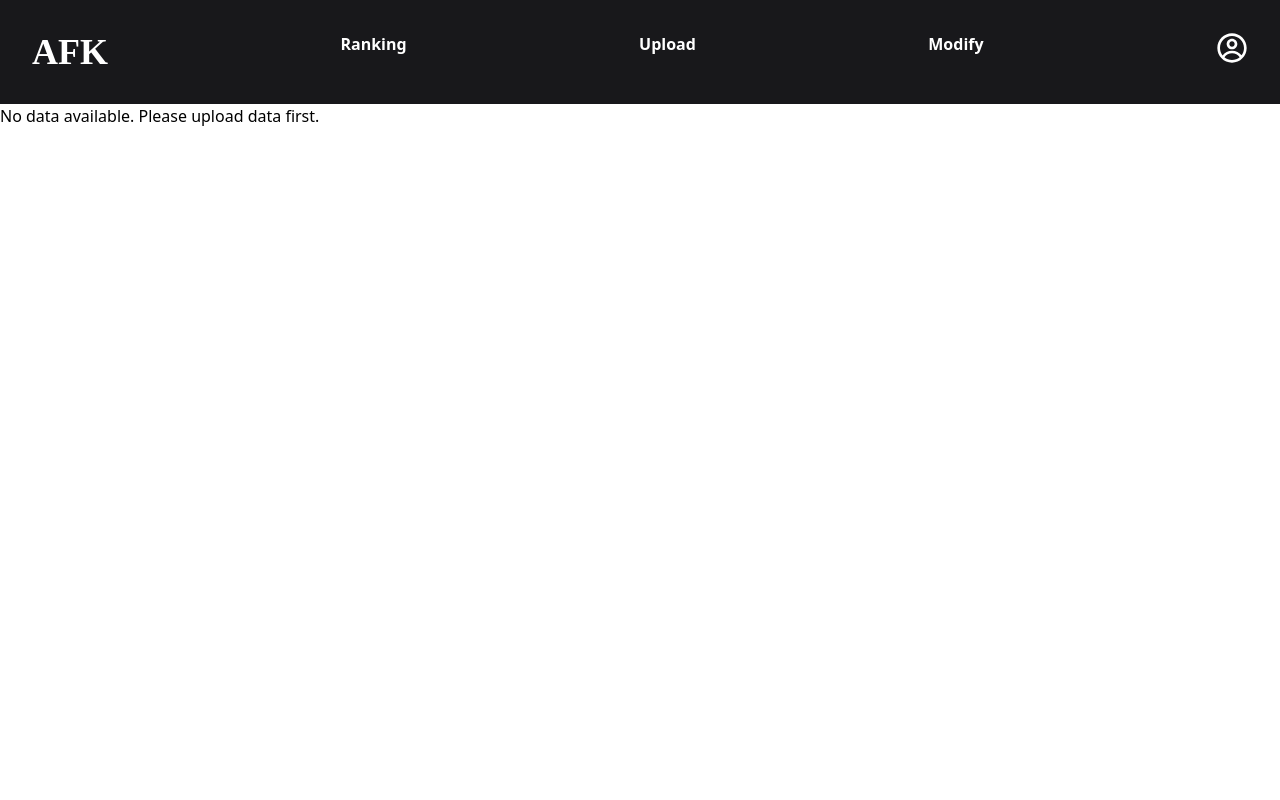
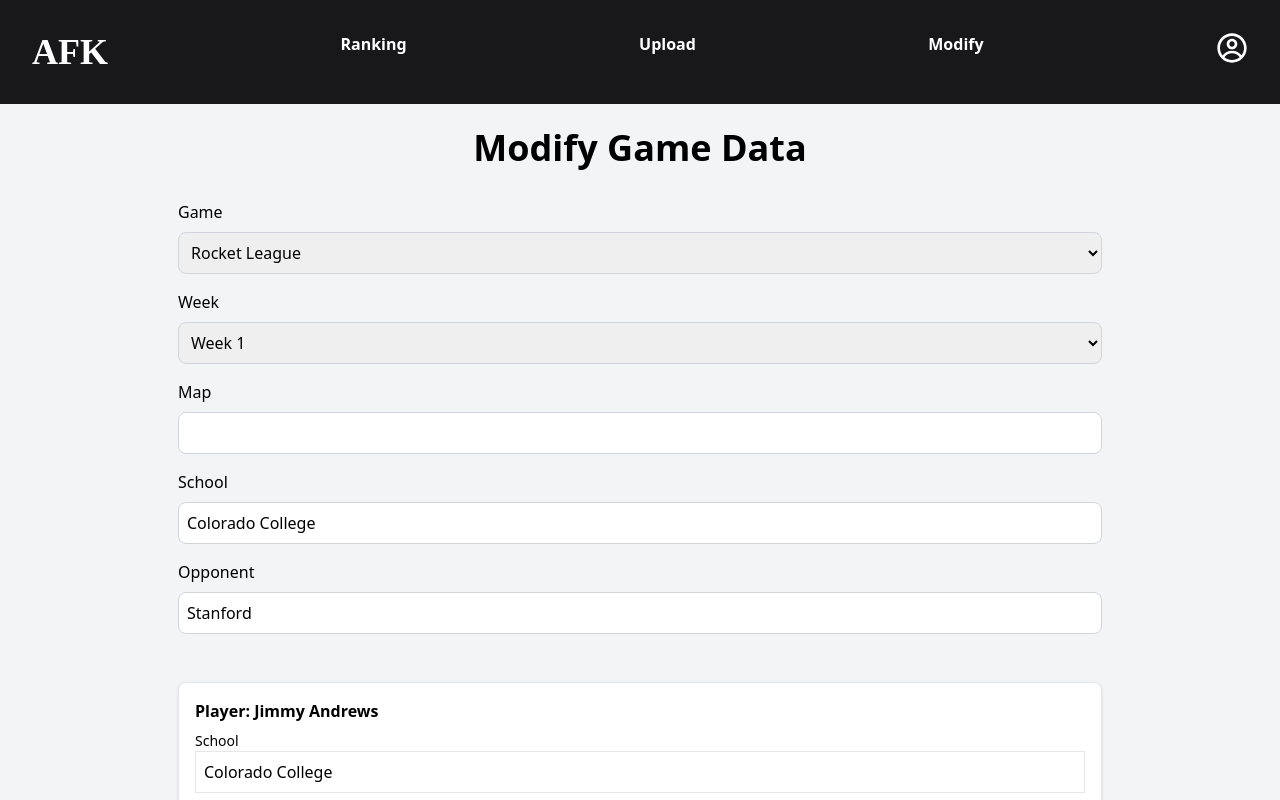
Before and after one commit to shamdeed30/afk_hosting, a React (Create React App) app in the folder frontend/: page /modify in a window 1280 px wide. Shown: the top 800 px of the page. Built offline with nearby package versions, Linux system fonts and the light colour scheme; a web font is replaced by a local one.

Commit message:
Update ModifyPage.jsx

```diff
--- a/frontend/src/components/ModifyPage.jsx
+++ b/frontend/src/components/ModifyPage.jsx
@@ -15,7 +15,34 @@ const ModifyPage = () => {
     players: {},
   };
 
-  const [formData, setFormData] = useState(initialData);
+  const mockData = {
+    game: "RL",
+    week: "1",
+    school: "Colorado College",
+    opponent: "Stanford",
+    players: [
+      {
+        school: "Colorado College",
+        playerName: "Jimmy Andrews",
+        score: 400,
+        goals: 2,
+        assists: 1,
+        saves: 3,
+        shots: 5,
+      },
+      {
+        school: "Stanford",
+        playerName: "Chris Taylor",
+        score: 350,
+        goals: 2,
+        assists: 1,
+        saves: 2,
+        shots: 4,
+      },
+    ],
+  };
+
+  const [formData, setFormData] = useState(mockData);
   const [loading, setLoading] = useState(false);
   const [error, setError] = useState("");
 
@@ -129,7 +156,7 @@ const ModifyPage = () => {
             key={index}
             className="mb-6 border p-4 rounded-lg bg-white shadow"
           >
-            <h3 className="font-bold mb-2">Player: {playerName}</h3>
+            <h3 className="font-bold mb-2">Player: {stats.playerName}</h3>
             {Object.entries(stats).map(([key, value]) => (
               <div key={key} className="mb-2">
                 <label className="block text-sm font-medium capitalize">{key}</label>
```
